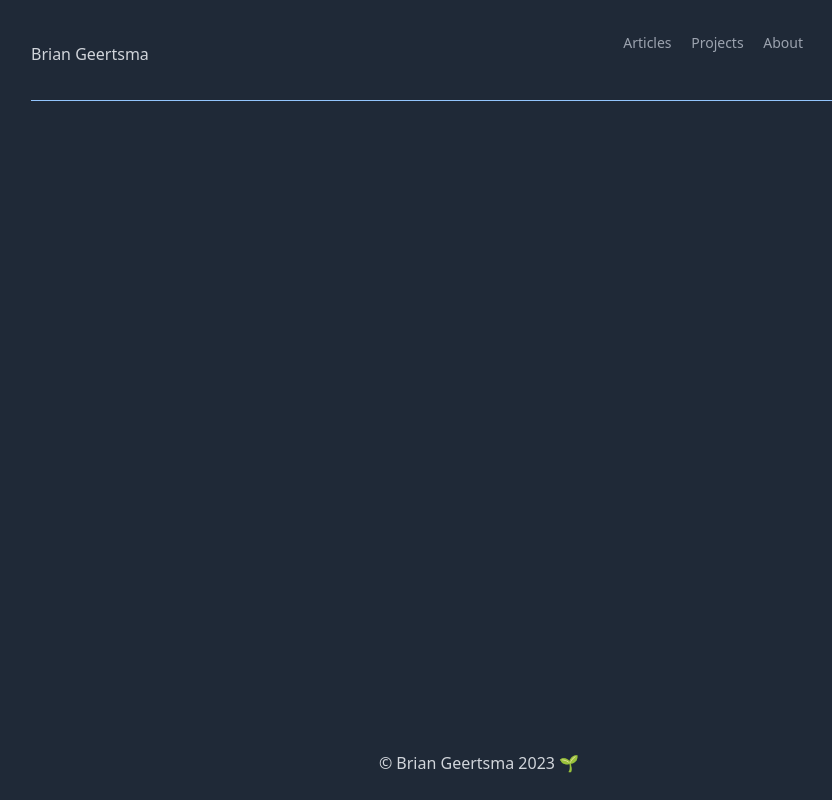
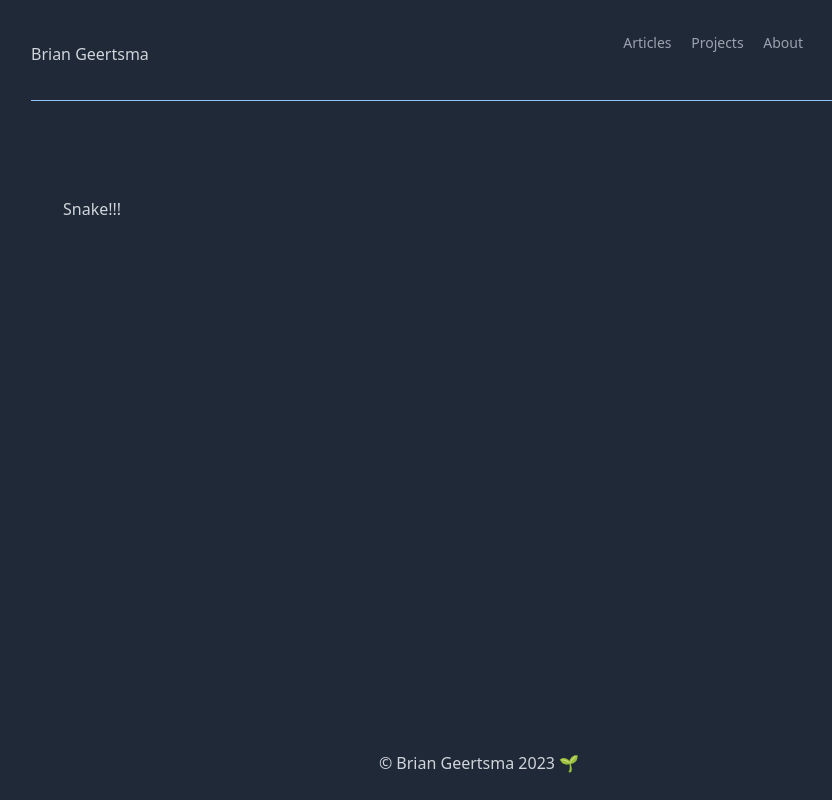
Before and after one commit to brian-gee/blog, an Astro site: page /snake in a window 1280 px wide. Shown: the whole page, without its empty margins (161-993 px from the left). Built offline with nearby package versions, Linux system fonts and the light colour scheme; Astro itself is replaced by a stand-in of ours; some icons are missing.

Commit message:
getting ready to build snake

```diff
--- /dev/null
+++ b/src/components/SnakeGame.tsx
@@ -0,0 +1,9 @@
+const Snake = () => {
+  return (
+    <div>
+      <p>Snake!!!</p>
+    </div>
+  );
+};
+
+export default Snake;
--- a/src/pages/snake.astro
+++ b/src/pages/snake.astro
@@ -1,7 +1,8 @@
 ---
 import DefaultLayout from '../layouts/DefaultLayout.astro';
+import SnakeGame from '../components/SnakeGame';
 ---
 
-<DefaultLayout title="Home">
-  <div class="space-y-32"></div>
+<DefaultLayout title="Snake">
+  <div class="space-y-32"><SnakeGame /></div>
 </DefaultLayout>
```
